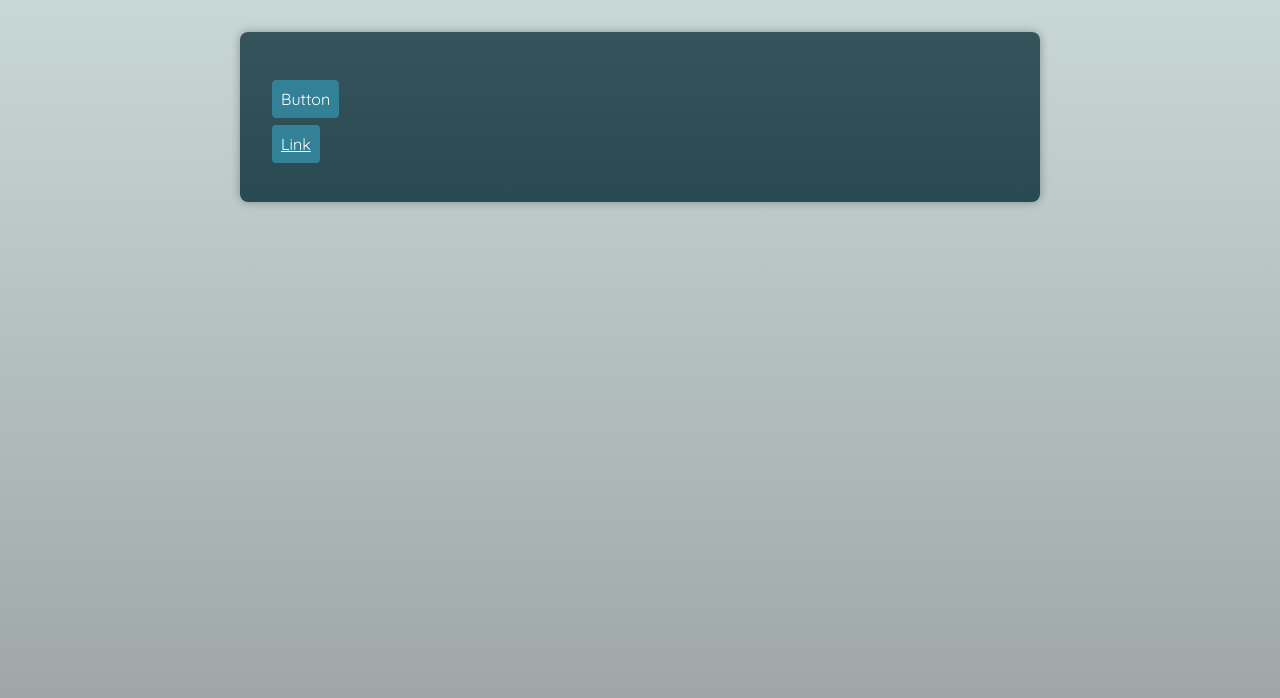
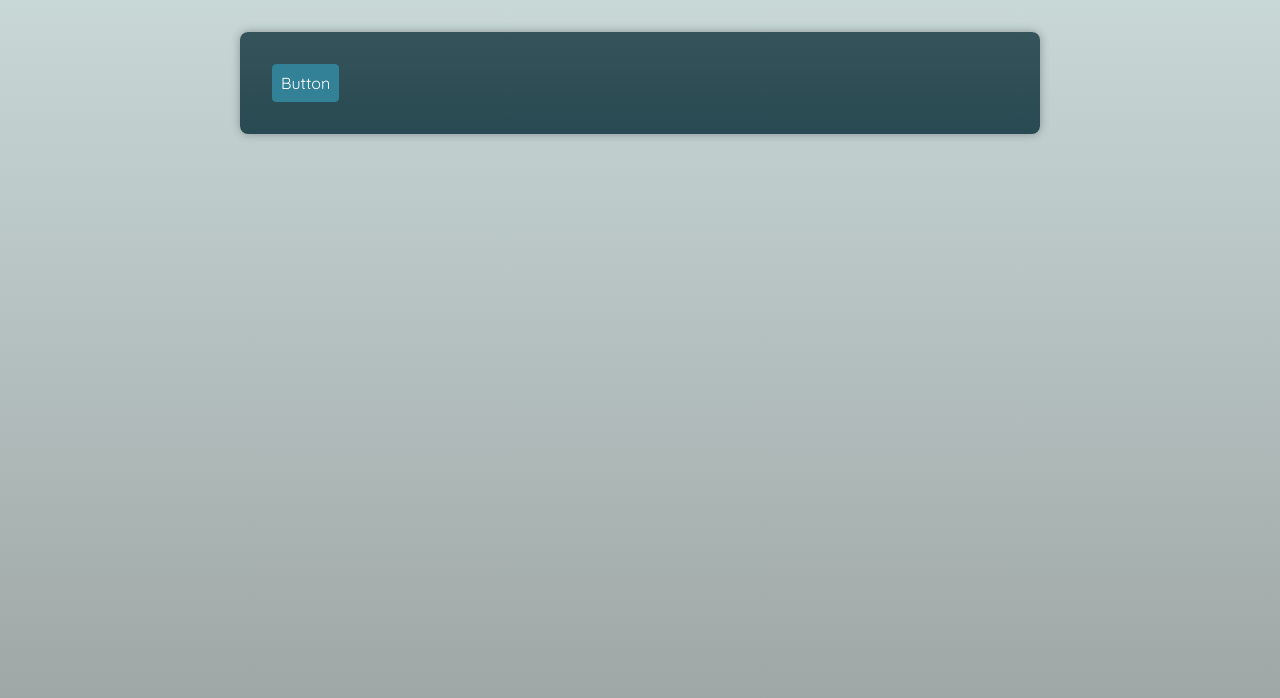
Before and after one commit to bitw41ker/Typescript-with-React, a React (Vite) app in the folder advanced-components/: page / in a window 1280 px wide. Shown: the top 698 px of the page. Built offline with nearby package versions, Linux system fonts and the light colour scheme; a web font is replaced by a local one.

Commit message:
Add Basic Polymorphic component

```diff
--- a/advanced-components/src/App.tsx
+++ b/advanced-components/src/App.tsx
@@ -1,16 +1,10 @@
 import Button from './components/Button.tsx';
+import Container from './components/Container.tsx';
 
 function App() {
   return (
     <main>
-      <p>
-        <Button el="button">Button</Button>
-      </p>
-      <p>
-        <Button el="anchor" href="https://google.com">
-          Link
-        </Button>
-      </p>
+      <Container as={Button} />
     </main>
   );
 }
--- /dev/null
+++ b/advanced-components/src/components/Container.tsx
@@ -0,0 +1,9 @@
+import { type ElementType } from 'react';
+
+type ContainerProps = {
+  as: ElementType;
+};
+
+export default function Container({ as: Component }: ContainerProps) {
+  return <Component />;
+}
```
